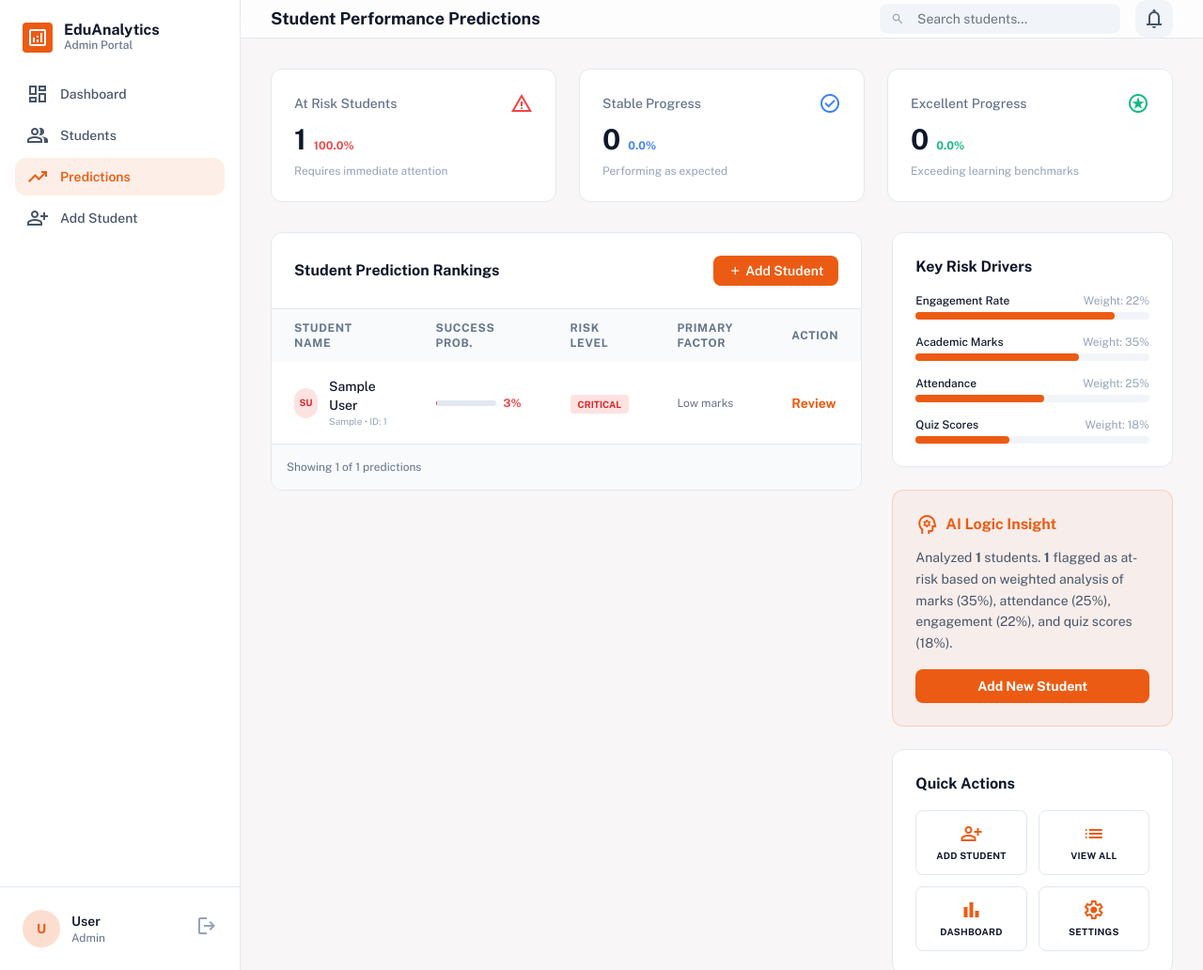
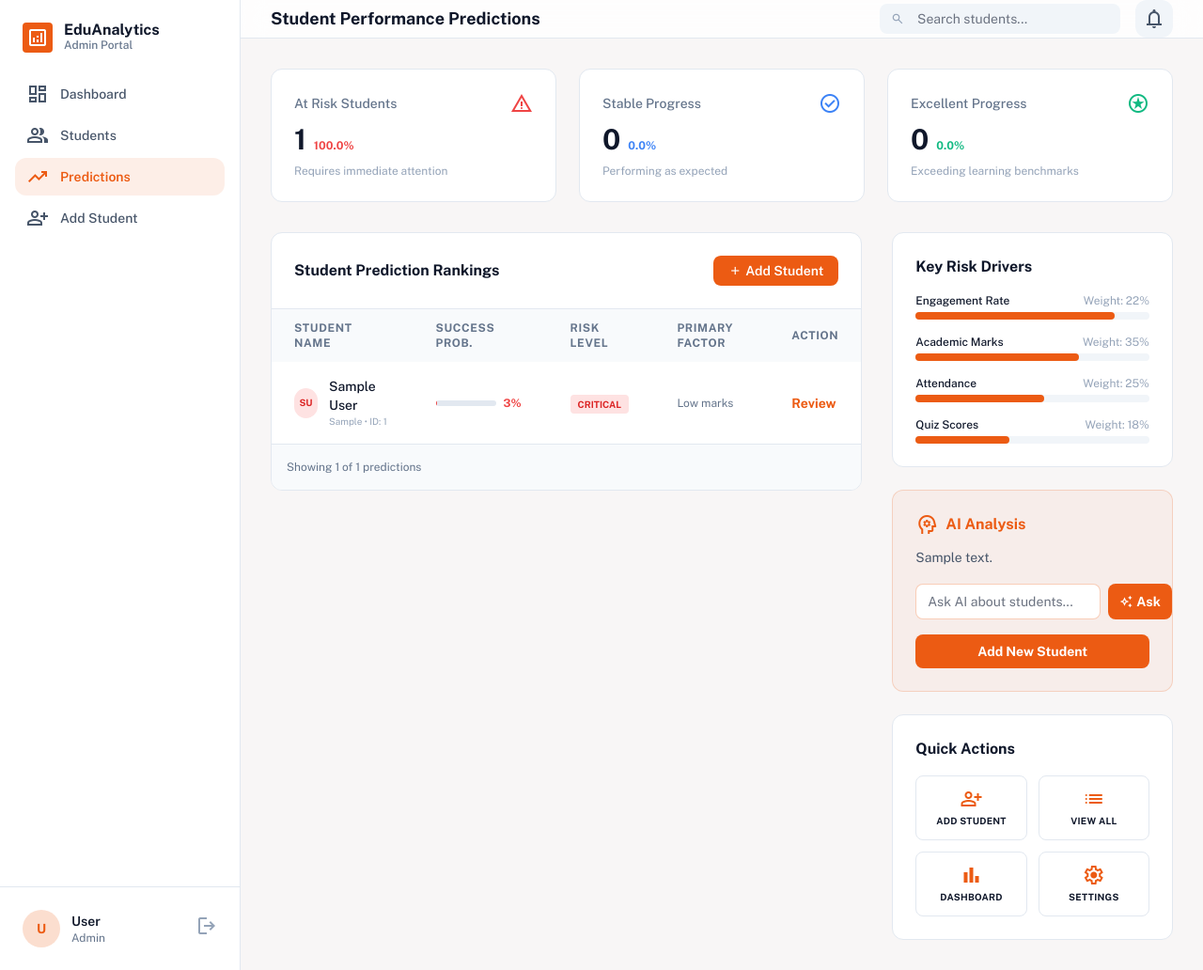
Before and after one commit to mahadevi85499/EduAnalytics_AI, a Flask app: page / in a window 1280 px wide. Shown: the whole page at 94% size. Run offline with Flask 3, Linux system fonts and the light colour scheme; tables that the repository leaves empty hold one stand-in row (values such as "Sample post"); a database or web service that is not in the repository returns one stand-in record (values such as "Sample title"); data that the repository does not hold is empty; some libraries are stand-ins or nearby versions.

Commit message:
Add Groq AI analysis - secure env-based key, real-time insights for students

```diff
--- a/app.py
+++ b/app.py
@@ -1,13 +1,17 @@
-from flask import Flask, render_template, request, redirect, url_for, flash, session
+from flask import Flask, render_template, request, redirect, url_for, flash, session, jsonify
 from werkzeug.security import generate_password_hash, check_password_hash
 import sqlite3
 import os
 import random
+import requests
+import json
 
 app = Flask(__name__)
 app.secret_key = os.urandom(24)
 
 DB_PATH = os.path.join(os.path.dirname(os.path.abspath(__file__)), "students.db")
+GROQ_API_KEY = os.environ.get("GROQ_API_KEY", "")
+GROQ_API_URL = "https://api.groq.com/openai/v1/chat/completions"
 
 # ---------------- DATABASE SETUP ----------------
 def get_db():
@@ -171,6 +175,71 @@ def predict_student(student):
     }
 
 
+# ---------------- GROQ AI ANALYSIS ----------------
+def ai_analyze_students(predictions, mode="all", question=None):
+    """Send student data to Groq API for intelligent analysis."""
+    if not predictions:
+        return "No student data available for analysis."
+
+    # Build student summary for the AI
+    student_summaries = []
+    for p in predictions:
+        student_summaries.append(
+            f"- {p['name']} (ID:{p['id']}, Dept:{p['department']}): "
+            f"Marks={p['marks']}%, Attendance={p['attendance']}%, "
+            f"Engagement={p['engagement']}%, Quiz={p['quiz_scores']}%, "
+            f"Success Probability={p['success_prob']}%, Risk={p['risk_level']}, "
+            f"Predicted Grade={p['predicted_grade']}, Primary Risk Factor={p['primary_factor']}"
+        )
+
+    student_data_text = "\n".join(student_summaries)
+
+    if mode == "individual":
+        system_prompt = (
+            "You are an expert educational analyst AI for EduAnalytics. "
+            "Analyze this individual student's academic data and provide: "
+            "1) A brief performance summary, 2) Key strengths, 3) Areas needing improvement, "
+            "4) Specific actionable recommendations for the student. "
+            "Be concise, insightful, and encouraging. Use 3-5 sentences max."
+        )
+    else:
+        system_prompt = (
+            "You are an expert educational analyst AI for EduAnalytics. "
+            "Analyze the overall class performance data and provide: "
+            "1) A brief class overview, 2) Key trends or patterns, "
+            "3) Students needing immediate attention, 4) Actionable recommendations for educators. "
+            "Be concise and data-driven. Use 4-6 sentences max."
+        )
+
+    user_message = f"Student Data:\n{student_data_text}"
+    if question:
+        user_message += f"\n\nUser's Question: {question}"
+
+    try:
+        response = requests.post(
+            GROQ_API_URL,
+            headers={
+                "Authorization": f"Bearer {GROQ_API_KEY}",
+                "Content-Type": "application/json"
+            },
+            json={
+                "model": "llama-3.3-70b-versatile",
+                "messages": [
+                    {"role": "system", "content": system_prompt},
+                    {"role": "user", "content": user_message}
+                ],
+                "temperature": 0.7,
+                "max_tokens": 500
+            },
+            timeout=15
+        )
+        response.raise_for_status()
+        data = response.json()
+        return data["choices"][0]["message"]["content"].strip()
+    except Exception as e:
+        return f"AI analysis unavailable: {str(e)}"
+
+
 # ---------------- HOME / PREDICTIONS ----------------
 @app.route("/")
 def home():
@@ -189,13 +258,17 @@ def home():
 
     conn.close()
 
+    # Generate AI insight for all students
+    ai_insight = ai_analyze_students(predictions, mode="all")
+
     return render_template(
         "index.html",
         predictions=predictions,
         total=total,
         at_risk_count=at_risk_count,
         stable_count=stable_count,
-        excellent_count=excellent_count
+        excellent_count=excellent_count,
+        ai_insight=ai_insight
     )
 
 
@@ -414,6 +487,40 @@ def delete_student(id):
     return redirect(url_for("students"))
 
 
+# ---------------- AI ANALYSIS ENDPOINTS ----------------
+@app.route("/ai_analyze", methods=["POST"])
+def ai_analyze():
+    """AI analysis for all students or with a custom question."""
+    question = request.form.get("question", "").strip()
+    conn = get_db()
+    cursor = conn.cursor()
+    cursor.execute("SELECT * FROM students ORDER BY id DESC")
+    students_raw = cursor.fetchall()
+    predictions = [predict_student(s) for s in students_raw]
+    conn.close()
+
+    insight = ai_analyze_students(predictions, mode="all", question=question if question else None)
+    return jsonify({"insight": insight})
+
+
+@app.route("/ai_analyze/<int:id>", methods=["POST"])
+def ai_analyze_student(id):
+    """AI analysis for an individual student."""
+    question = request.form.get("question", "").strip()
+    conn = get_db()
+    cursor = conn.cursor()
+    cursor.execute("SELECT * FROM students WHERE id=?", (id,))
+    student = cursor.fetchone()
+    conn.close()
+
+    if not student:
+        return jsonify({"insight": "Student not found."})
+
+    prediction = predict_student(student)
+    insight = ai_analyze_students([prediction], mode="individual", question=question if question else None)
+    return jsonify({"insight": insight, "student_name": prediction['name']})
+
+
 # ---------------- RUN APP ----------------
 if __name__ == "__main__":
     app.run(debug=True)
--- a/templates/index.html
+++ b/templates/index.html
@@ -180,7 +180,7 @@
 </td>
 <td class="px-6 py-4 text-xs text-slate-500">{{ p.primary_factor }}</td>
 <td class="px-6 py-4">
-<a href="{{ url_for('edit_student', id=p.id) }}" class="text-primary text-sm font-bold hover:underline">Review</a>
+<button onclick="reviewStudent({{ p.id }}, '{{ p.name }}')" class="text-primary text-sm font-bold hover:underline">Review</button>
 </td>
 </tr>
 {% endfor %}
@@ -251,17 +251,53 @@
 <div class="bg-primary/5 dark:bg-primary/10 border border-primary/20 rounded-xl p-6">
 <div class="flex items-center gap-2 mb-3">
 <span class="material-symbols-outlined text-primary">psychology</span>
-<h3 class="font-bold text-primary">AI Logic Insight</h3>
+<h3 class="font-bold text-primary">AI Analysis</h3>
 </div>
-<p class="text-sm text-slate-600 dark:text-slate-300 leading-relaxed">
-    {% if total > 0 %}
-    Analyzed <strong>{{ total }}</strong> students. <strong>{{ at_risk_count }}</strong> flagged as at-risk based on weighted analysis of marks (35%), attendance (25%), engagement (22%), and quiz scores (18%).
-    {% else %}
-    No student data available yet. Add students to see AI-powered predictions and risk analysis.
-    {% endif %}
-</p>
+<div id="aiInsightText" class="text-sm text-slate-600 dark:text-slate-300 leading-relaxed mb-4">
+    {{ ai_insight }}
+</div>
+<!-- Ask AI Input -->
+<div class="mt-3">
+    <div class="flex gap-2">
+        <input id="aiQuestion" type="text" placeholder="Ask AI about students..."
+            class="flex-1 rounded-lg border border-primary/30 bg-white px-3 py-2 text-sm focus:outline-none focus:ring-2 focus:ring-primary" />
+        <button onclick="askAI()" id="askAiBtn"
+            class="rounded-lg bg-primary px-3 py-2 text-white text-sm font-bold hover:bg-primary/90 transition-colors flex items-center gap-1">
+            <span class="material-symbols-outlined text-sm">auto_awesome</span>
+            Ask
+        </button>
+    </div>
+</div>
 <a href="{{ url_for('add_student') }}" class="mt-4 w-full py-2 bg-primary text-white font-bold rounded-lg text-sm inline-block text-center">Add New Student</a>
 </div>
+
+<!-- Individual Student AI Modal -->
+<div id="studentAiModal" class="hidden fixed inset-0 bg-black/50 z-50 flex items-center justify-center p-4">
+<div class="bg-white rounded-2xl shadow-2xl max-w-lg w-full p-6">
+    <div class="flex items-center justify-between mb-4">
+        <div class="flex items-center gap-2">
+            <span class="material-symbols-outlined text-primary">psychology</span>
+            <h3 class="font-bold text-primary" id="modalStudentName">AI Analysis</h3>
+        </div>
+        <button onclick="closeModal()" class="text-slate-400 hover:text-slate-600">
+            <span class="material-symbols-outlined">close</span>
+        </button>
+    </div>
+    <div id="modalInsight" class="text-sm text-slate-600 leading-relaxed mb-4">
+        <div class="flex items-center gap-2 text-slate-400">
+            <span class="material-symbols-outlined animate-spin">progress_activity</span>
+            Analyzing student data...
+        </div>
+    </div>
+    <div class="flex gap-2">
+        <input id="studentQuestion" type="text" placeholder="Ask about this student..."
+            class="flex-1 rounded-lg border border-slate-200 px-3 py-2 text-sm focus:outline-none focus:ring-2 focus:ring-primary" />
+        <button onclick="askStudentAI()" id="askStudentBtn"
+            class="rounded-lg bg-primary px-3 py-2 text-white text-sm font-bold">Ask</button>
+    </div>
+</div>
+</div>
+
 <!-- Quick Action Card -->
 <div class="bg-white dark:bg-slate-900 rounded-xl border border-slate-200 dark:border-slate-800 p-6">
 <h3 class="font-bold mb-4">Quick Actions</h3>
@@ -290,6 +326,8 @@
 </main>
 </div>
 <script>
+let currentStudentId = null;
+
 function filterTable() {
     const query = document.getElementById('searchInput').value.toLowerCase();
     const rows = document.querySelectorAll('.student-row');
@@ -298,6 +336,85 @@ function filterTable() {
         row.style.display = name.includes(query) ? '' : 'none';
     });
 }
+
+function askAI() {
+    const question = document.getElementById('aiQuestion').value.trim();
+    const btn = document.getElementById('askAiBtn');
+    const insightEl = document.getElementById('aiInsightText');
+
+    btn.disabled = true;
+    btn.innerHTML = '<span class="material-symbols-outlined text-sm animate-spin">progress_activity</span>';
+    insightEl.innerHTML = '<span class="flex items-center gap-2 text-slate-400"><span class="material-symbols-outlined animate-spin">progress_activity</span> AI is thinking...</span>';
+
+    const formData = new FormData();
+    formData.append('question', question);
+
+    fetch('/ai_analyze', { method: 'POST', body: formData })
+        .then(r => r.json())
+        .then(data => {
+            insightEl.textContent = data.insight;
+            document.getElementById('aiQuestion').value = '';
+        })
+        .catch(err => {
+            insightEl.textContent = 'Failed to get AI response. Please try again.';
+        })
+        .finally(() => {
+            btn.disabled = false;
+            btn.innerHTML = '<span class="material-symbols-outlined text-sm">auto_awesome</span> Ask';
+        });
+}
+
+function reviewStudent(id, name) {
+    currentStudentId = id;
+    document.getElementById('modalStudentName').textContent = 'AI Analysis: ' + name;
+    document.getElementById('modalInsight').innerHTML = '<div class="flex items-center gap-2 text-slate-400"><span class="material-symbols-outlined animate-spin">progress_activity</span> Analyzing ' + name + '...</div>';
+    document.getElementById('studentAiModal').classList.remove('hidden');
+    document.getElementById('studentQuestion').value = '';
+
+    const formData = new FormData();
+    fetch('/ai_analyze/' + id, { method: 'POST', body: formData })
+        .then(r => r.json())
+        .then(data => {
+            document.getElementById('modalInsight').textContent = data.insight;
+        })
+        .catch(err => {
+            document.getElementById('modalInsight').textContent = 'Failed to analyze student.';
+        });
+}
+
+function askStudentAI() {
+    if (!currentStudentId) return;
+    const question = document.getElementById('studentQuestion').value.trim();
+    const btn = document.getElementById('askStudentBtn');
+
+    btn.disabled = true;
+    btn.textContent = '...';
+    document.getElementById('modalInsight').innerHTML = '<div class="flex items-center gap-2 text-slate-400"><span class="material-symbols-outlined animate-spin">progress_activity</span> AI is thinking...</div>';
+
+    const formData = new FormData();
+    formData.append('question', question);
+
+    fetch('/ai_analyze/' + currentStudentId, { method: 'POST', body: formData })
+        .then(r => r.json())
+        .then(data => {
+            document.getElementById('modalInsight').textContent = data.insight;
+            document.getElementById('studentQuestion').value = '';
+        })
+        .catch(err => {
+            document.getElementById('modalInsight').textContent = 'Failed to get response.';
+        })
+        .finally(() => {
+            btn.disabled = false;
+            btn.textContent = 'Ask';
+        });
+}
+
+function closeModal() {
+    document.getElementById('studentAiModal').classList.add('hidden');
+}
+
+// Close modal on escape key
+document.addEventListener('keydown', e => { if (e.key === 'Escape') closeModal(); });
 </script>
 </body>
 </html>
```
Also changed, not shown: 2 other files.
